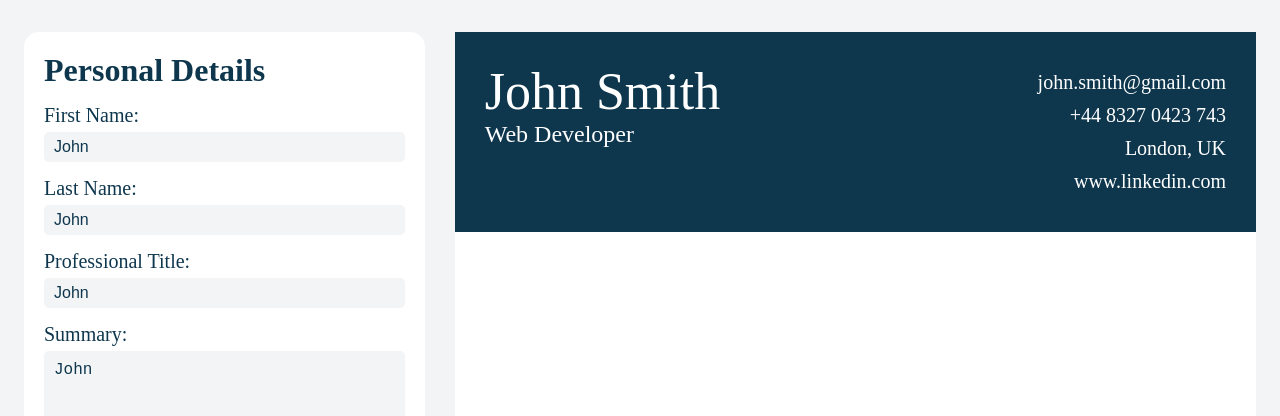
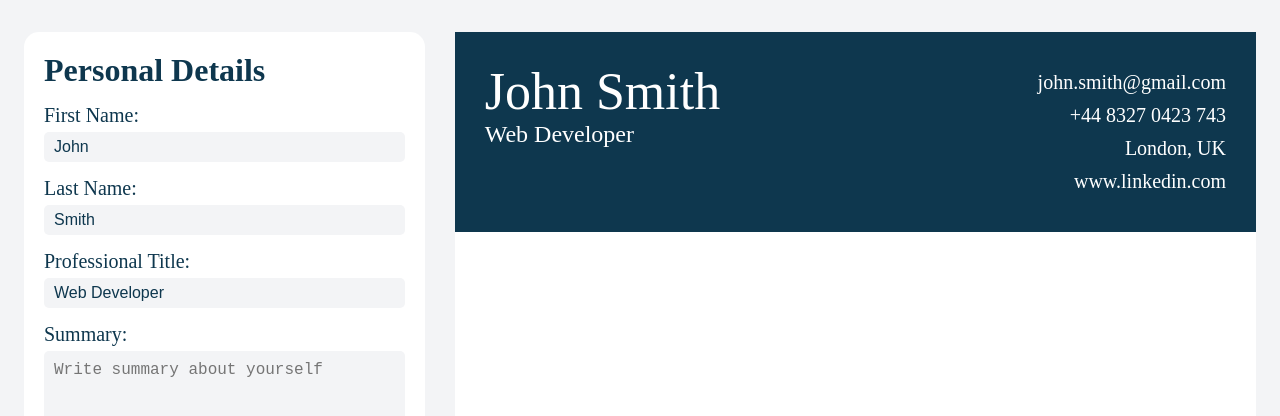
Before and after one commit to Stjepan1999/cv-builder, a React (Vite) app: page / in a window 1280 px wide. Shown: the top 416 px of the page. Built offline with nearby package versions, Linux system fonts and the light colour scheme.

Commit message:
Set personal info into CV

```diff
--- a/src/App.jsx
+++ b/src/App.jsx
@@ -1,13 +1,37 @@
-import { FormsContainer } from './components/FormsContainer';
-import { ResumeContainer } from './components/ResumeContainer';
+import { PersonalDetails } from './components/PersonalDetails';
+import { ResumeInfoSection } from './components/ResumeInfo';
+import { useState } from 'react';
 import './style.css';
 
 export function App() {
+  const [personalInfo, setPersonalInfo] = useState({
+    firstName: 'John',
+    lastName: 'Smith',
+    professionalTitle: 'Web Developer',
+    summary: '',
+  });
+
+  const handlePersonalInfoChange = (e) => {
+    const { name, value } = e.target;
+    setPersonalInfo((prevData) => ({ ...prevData, [name]: value }));
+  };
+
   return (
     <>
       <div className="main">
-        <FormsContainer />
-        <ResumeContainer />
+        <div className="forms-container">
+          <PersonalDetails
+            firstName={personalInfo.firstName}
+            lastName={personalInfo.lastName}
+            professionalTitle={personalInfo.professionalTitle}
+            summary={personalInfo.summary}
+            onChange={handlePersonalInfoChange}
+          />
+        </div>
+        <div className="resume-container">
+          <ResumeInfoSection personalInfo={personalInfo} />
+          <div className="resume-main-section"></div>
+        </div>
       </div>
     </>
   );
--- a/src/components/FormsContainer.jsx
+++ /dev/null
@@ -1,10 +0,0 @@
-import { PersonalDetails } from './PersonalDetails';
-import '../style.css';
-
-export function FormsContainer() {
-  return (
-    <div className="forms-container">
-      <PersonalDetails />
-    </div>
-  );
-}
--- a/src/components/InputContainer.jsx
+++ b/src/components/InputContainer.jsx
@@ -1,6 +1,6 @@
 import '../style.css';
 
-export function InputContainer({ id, label, type, value, placeholder, onChange }) {
+export function InputContainer({ id, label, type, name, value, placeholder, onChange }) {
   return (
     <div className="input-container">
       <label htmlFor={id} className="label-text">
@@ -11,12 +11,21 @@ export function InputContainer({ id, label, type, value, placeholder, onChange }
           className="textarea"
           type={type}
           id={id}
+          name={name}
           value={value}
           placeholder={placeholder}
           onChange={onChange}
         ></textarea>
       ) : (
-        <input className="input" type={type} id={id} value={value} placeholder={placeholder} onChange={onChange} />
+        <input
+          className="input"
+          type={type}
+          id={id}
+          name={name}
+          value={value}
+          placeholder={placeholder}
+          onChange={onChange}
+        />
       )}
     </div>
   );
--- a/src/components/PersonalDetails.jsx
+++ b/src/components/PersonalDetails.jsx
@@ -2,11 +2,7 @@ import { useState } from 'react';
 import { InputContainer } from './InputContainer';
 import '../style.css';
 
-export function PersonalDetails() {
-  const value = 'John';
-  const handleChange = () => {
-    console.log('handling change');
-  };
+export function PersonalDetails({ firstName, lastName, professionalTitle, summary, onChange }) {
   return (
     <div className="section-container">
       <h1>Personal Details</h1>
@@ -15,33 +11,37 @@ export function PersonalDetails() {
           label="First Name"
           type="text"
           id="first-name"
+          name="firstName"
           placeholder="Enter First Name"
-          value={value}
-          onChange={handleChange}
+          value={firstName}
+          onChange={onChange}
         />
         <InputContainer
           label="Last Name"
           type="text"
+          name="lastName"
           id="last-name"
           placeholder="Enter Last Name"
-          value={value}
-          onChange={handleChange}
+          value={lastName}
+          onChange={onChange}
         />
         <InputContainer
           label="Professional Title"
           type="text"
+          name="professionalTitle"
           id="professional-title"
           placeholder="Software Developer"
-          value={value}
-          onChange={handleChange}
+          value={professionalTitle}
+          onChange={onChange}
         />
         <InputContainer
           label="Summary"
           type="textarea"
+          name="summary"
           id="summary"
           placeholder="Write summary about yourself"
-          value={value}
-          onChange={handleChange}
+          value={summary}
+          onChange={onChange}
         />
       </form>
     </div>
--- a/src/components/ResumeContainer.jsx
+++ /dev/null
@@ -1,10 +0,0 @@
-import { ResumeInfoSection } from './ResumeInfo';
-import '../style.css';
-
-export function ResumeContainer() {
-  return (
-    <div className="resume-container">
-      <ResumeInfoSection />
-    </div>
-  );
-}
--- a/src/components/ResumeInfo.jsx
+++ b/src/components/ResumeInfo.jsx
@@ -1,9 +1,11 @@
-export function ResumeInfoSection() {
+export function ResumeInfoSection({ personalInfo }) {
   return (
     <div className="resume-info-section">
       <div className="resume-name-section">
-        <div className="resume-name">John Smith</div>
-        <div className="resume-title">Web Developer</div>
+        <div className="resume-name">
+          {personalInfo.firstName} {personalInfo.lastName}
+        </div>
+        <div className="resume-title">{personalInfo.professionalTitle}</div>
       </div>
       <div className="resume-contact-section">
         <div className="resume-email">john.smith@gmail.com</div>
```
